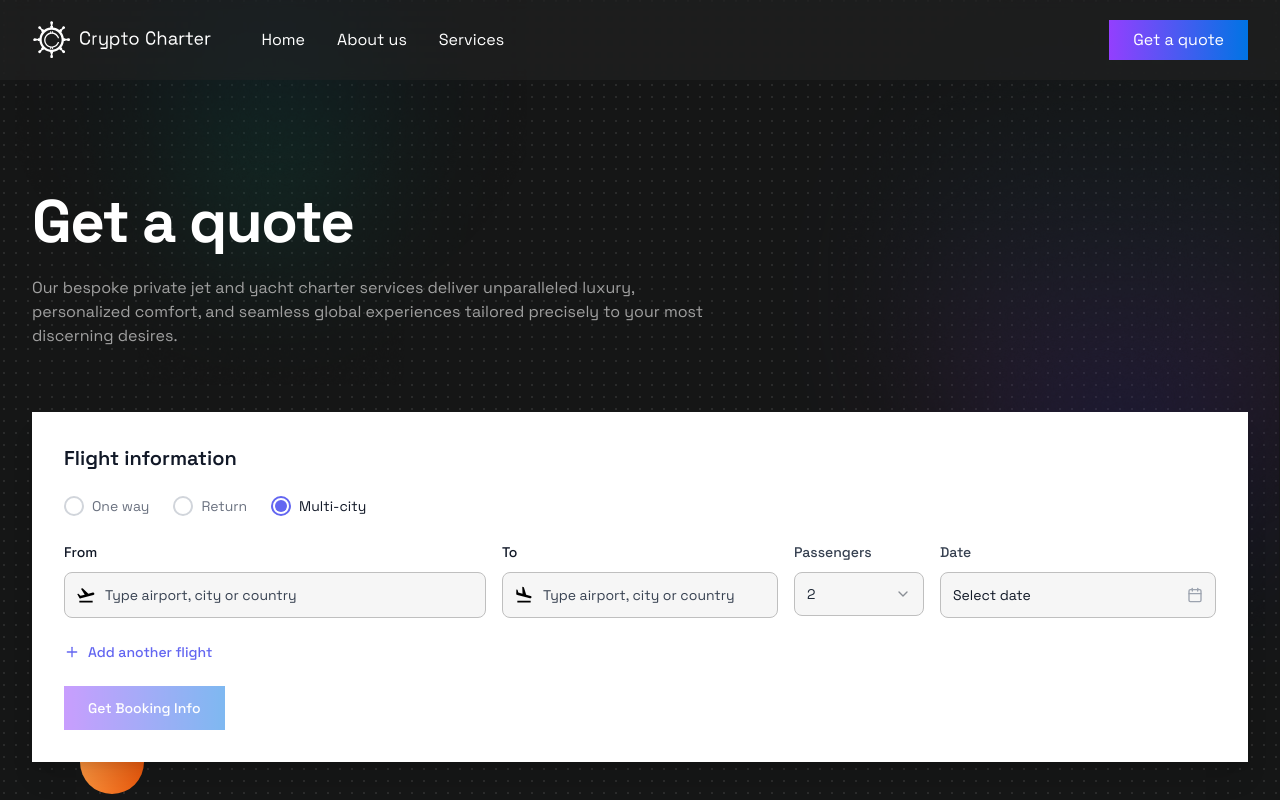
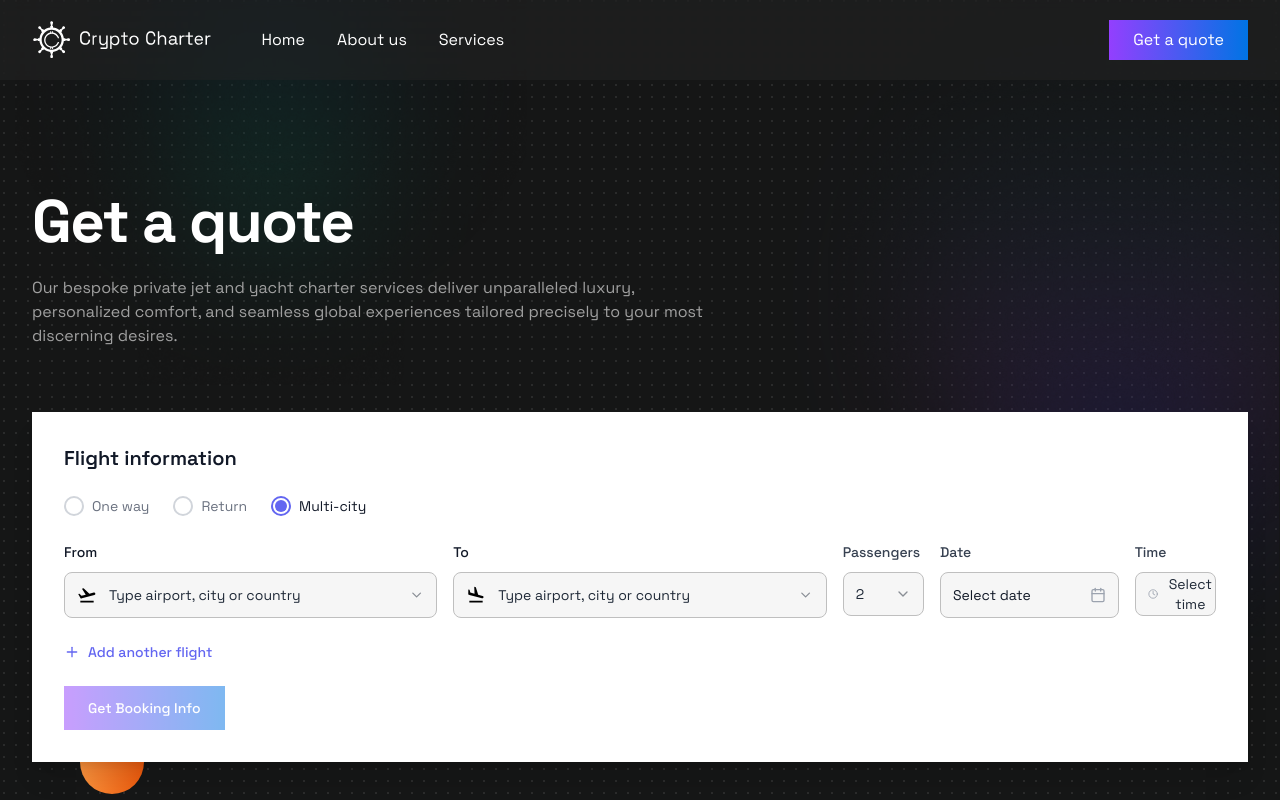
Before and after one commit to Paskab012/chrypto-charter, a Next.js app: page /calculate-flight in a window 1280 px wide. Both pictures are taken after a click on the label "Multi-city". Shown: the top 800 px of the page. Built offline with nearby package versions, Linux system fonts and the light colour scheme; a web font is replaced by a local one.

Commit message:
Implement multicity form

```diff
--- a/src/components/getAquotes/aiportSearchInput.tsx
+++ b/src/components/getAquotes/aiportSearchInput.tsx
@@ -18,6 +18,8 @@ interface AirportSearchInputProps {
   placeholder: string;
   icon: string;
   iconAlt: string;
+  value?: any;
+  onChange?: (value: any) => void;
 }
 
 const AirportSearchInput: React.FC<AirportSearchInputProps> = ({
@@ -25,7 +27,9 @@ const AirportSearchInput: React.FC<AirportSearchInputProps> = ({
   label,
   placeholder,
   icon,
-  iconAlt
+  iconAlt,
+  value: externalValue,
+  onChange: externalOnChange
 }) => {
   const [searchQuery, setSearchQuery] = useState("");
   const { airports, fetchAllAirports, filterAirports } = useAirportSearch();
@@ -40,6 +44,18 @@ const AirportSearchInput: React.FC<AirportSearchInputProps> = ({
     fetchAllAirports();
   }, [fetchAllAirports]);
 
+  const formatSelectedValue = (value: any) => {
+    if (!value) return "";
+
+    try {
+      const parsed = typeof value === "string" ? JSON.parse(value) : value;
+      return `${parsed.name} (${parsed.airport_code})`;
+    } catch (error) {
+      console.error("Error parsing airport value:", error);
+      return "";
+    }
+  };
+
   return (
     <div className='space-y-2'>
       <label className='text-sm font-medium text-gray-900'>{label}</label>
@@ -48,12 +64,44 @@ const AirportSearchInput: React.FC<AirportSearchInputProps> = ({
           name={name}
           control={control}
           rules={{ required: `${label} is required` }}
-          render={({ field }) => (
+          render={({ field }) => {
+            const currentValue =
+              externalValue !== undefined ? externalValue : field.value;
+
+            const selectValue = currentValue
+              ? typeof currentValue === "string"
+                ? currentValue
+                : JSON.stringify(currentValue)
+              : "";
+
+            return (
               <Select
-              value={field.value ? JSON.stringify(field.value) : ""}
+                value={selectValue}
                 onValueChange={(value) => {
+                  if (!value) {
+                    if (externalOnChange) {
+                      externalOnChange(null);
+                    } else {
+                      field.onChange(null);
+                    }
+                    return;
+                  }
+
+                  try {
                     const selected = JSON.parse(value);
+                    if (externalOnChange) {
+                      externalOnChange(selected);
+                    } else {
                       field.onChange(selected);
+                    }
+                  } catch (error) {
+                    console.error("Error parsing JSON:", value, error);
+                    if (externalOnChange) {
+                      externalOnChange(null);
+                    } else {
+                      field.onChange(null);
+                    }
+                  }
                 }}
               >
                 <SelectTrigger
@@ -63,7 +111,7 @@ const AirportSearchInput: React.FC<AirportSearchInputProps> = ({
                     "p-3 pl-3 text-sm h-auto min-h-[44px]"
                   )}
                 >
-                <div className='relative flex items-center w-full  md:pl-8 pl-6'>
+                  <div className='relative flex items-center w-full md:pl-8 pl-6'>
                     <Image
                       width={4}
                       height={4}
@@ -71,7 +119,9 @@ const AirportSearchInput: React.FC<AirportSearchInputProps> = ({
                       src={icon}
                       className='absolute left-0 h-5 w-5 text-gray-900'
                     />
-                  <SelectValue placeholder={placeholder} className='pl-2 ' />
+                    <SelectValue placeholder={placeholder}>
+                      {currentValue ? formatSelectedValue(currentValue) : ""}
+                    </SelectValue>
                   </div>
                 </SelectTrigger>
                 <SelectContent className='max-h-[300px] p-0' align='start'>
@@ -122,7 +172,8 @@ const AirportSearchInput: React.FC<AirportSearchInputProps> = ({
                   </ScrollArea>
                 </SelectContent>
               </Select>
-          )}
+            );
+          }}
         />
         {errors[name] && (
           <span className='text-xs text-red-500'>
--- a/src/components/getAquotes/dynamicFlightForm.tsx
+++ b/src/components/getAquotes/dynamicFlightForm.tsx
@@ -1,4 +1,3 @@
-// dynamicFlightForm.tsx
 import { format } from "date-fns";
 import { Calendar as CalendarIcon } from "lucide-react";
 import { Calendar } from "../ui/calendar";
@@ -10,7 +9,8 @@ import {
   SelectTrigger,
   SelectValue
 } from "../ui/select";
-import Image from "next/image";
+import TimeSelect from "./timeSelect";
+import AirportSearchInput from "./aiportSearchInput";
 
 interface FlightForm {
   id: string;
@@ -18,9 +18,10 @@ interface FlightForm {
   to: string;
   passengers: string;
   date: Date | undefined;
+  time?: string;
 }
 
-interface RenderFlightFormProps {
+interface DynamicFlightFormProps {
   form: FlightForm;
   index: number;
   updateFlightForm: (id: string, field: keyof FlightForm, value: any) => void;
@@ -28,48 +29,33 @@ interface RenderFlightFormProps {
 
 const DynamicFlightForm = ({
   form,
+  index,
   updateFlightForm
-}: RenderFlightFormProps) => {
+}: DynamicFlightFormProps) => {
   return (
-    <div className='grid grid-cols-1 md:grid-cols-8 gap-4 mt-4'>
-      <div className='space-y-2 md:col-span-3'>
-        <label className='text-sm font-medium text-gray-900'>From</label>
-        <div className='relative'>
-          <input
-            type='text'
+    <div className='grid grid-cols-1 md:grid-cols-12 gap-4 mt-4'>
+      <div className='md:col-span-4'>
+        <AirportSearchInput
+          name={`flight-${form.id}-from`}
+          label='From'
           placeholder='Type airport, city or country'
+          icon='/charter/takeoff.svg'
+          iconAlt='takeoff'
           value={form.from}
-            onChange={(e) => updateFlightForm(form.id, "from", e.target.value)}
-            className='w-full rounded-lg bg-[#F6F6F6] border border-[#BFBFBF] p-3 pl-10 text-sm placeholder:text-gray-700'
-          />
-          <Image
-            width={4}
-            height={4}
-            alt='takeoff'
-            src='/charter/takeoff.svg'
-            className='absolute left-3 top-1/2 h-5 w-5 -translate-y-1/2 text-gray-900'
+          onChange={(value: any) => updateFlightForm(form.id, "from", value)}
         />
       </div>
-      </div>
 
-      <div className='space-y-2 md:col-span-2'>
-        <label className='text-sm font-medium text-gray-900'>To</label>
-        <div className='relative'>
-          <input
-            type='text'
+      <div className='md:col-span-4'>
+        <AirportSearchInput
+          name={`flight-${form.id}-to`}
+          label='To'
           placeholder='Type airport, city or country'
+          icon='/charter/land.svg'
+          iconAlt='landing'
           value={form.to}
-            onChange={(e) => updateFlightForm(form.id, "to", e.target.value)}
-            className='w-full rounded-lg bg-[#F6F6F6] border border-[#BFBFBF] p-3 pl-10 text-sm placeholder:text-gray-700'
+          onChange={(value: any) => updateFlightForm(form.id, "to", value)}
         />
-          <Image
-            width={4}
-            height={4}
-            alt='landing'
-            src='/charter/land.svg'
-            className='absolute left-3 top-1/2 h-5 w-5 -translate-y-1/2 text-gray-900'
-          />
-        </div>
       </div>
 
       <div className='space-y-2 md:col-span-1'>
@@ -97,8 +83,11 @@ const DynamicFlightForm = ({
         <label className='text-sm font-medium text-gray-700'>Date</label>
         <Popover>
           <PopoverTrigger asChild>
-            <button className='w-full flex items-center justify-between rounded-lg bg-[#F6F6F6] border-[#BFBFBF] border p-3 text-sm'>
-              {form.date ? format(form.date, "PPP") : "Select date"}
+            <button
+              type='button'
+              className='w-full flex items-center justify-between rounded-lg bg-[#F6F6F6] border-[#BFBFBF] border p-3 text-sm'
+            >
+              {form.date ? format(form.date, "dd/MM/yyyy") : "Select date"}
               <CalendarIcon className='h-4 w-4 text-gray-400' />
             </button>
           </PopoverTrigger>
@@ -107,10 +96,17 @@ const DynamicFlightForm = ({
               mode='single'
               selected={form.date}
               onSelect={(date) => updateFlightForm(form.id, "date", date)}
-              // initialFocus
             />
           </PopoverContent>
         </Popover>
+      </div>
+
+      <div className='space-y-2 md:col-span-1'>
+        <TimeSelect
+          name={`flight-${form.id}-time`}
+          value={form.time}
+          onChange={(value) => updateFlightForm(form.id, "time", value)}
+        />
       </div>
     </div>
   );
--- a/src/components/getAquotes/multiCityFlights.tsx
+++ b/src/components/getAquotes/multiCityFlights.tsx
@@ -1,6 +1,15 @@
 import { Plus } from "lucide-react";
 import { useCharter } from "@/src/context/charterContext";
 import DynamicFlightForm from "./dynamicFlightForm";
+
+interface FlightForm {
+  id: string;
+  from: string;
+  to: string;
+  passengers: string;
+  date: Date | undefined;
+  time: any;
+}
 
 const MultiCityFlights = () => {
   const { flightForms, setFlightForms } = useCharter();
@@ -15,15 +24,21 @@ const MultiCityFlights = () => {
           to: "",
           passengers: "2",
           date: undefined
+          // time: undefined
         }
       ]);
     }
   };
 
-  const updateFlightForm = (id: string, field: string, value: any) => {
-    setFlightForms((forms) =>
-      forms.map((form) => (form.id === id ? { ...form, [field]: value } : form))
+  const updateFlightForm = (
+    id: string,
+    field: keyof FlightForm,
+    value: any
+  ) => {
+    const updatedForms = flightForms.map((form) =>
+      form.id === id ? { ...form, [field]: value } : form
     );
+    setFlightForms(updatedForms);
   };
 
   return (
--- a/src/components/getAquotes/singleFlightForm.tsx
+++ b/src/components/getAquotes/singleFlightForm.tsx
@@ -30,7 +30,7 @@ const SingleFlightForm = () => {
   } = useFormContext();
 
   const router = useRouter();
-  const { setFlightCalculation } = useCharter();
+  const { flightType, setFlightCalculation } = useCharter();
   const { calculateFlight, isLoading, error } = useFlightCalculator();
 
   const formValues = watch();
@@ -39,6 +39,9 @@ const SingleFlightForm = () => {
     formValues.to &&
     formValues.passengers &&
     formValues.date;
+
+  const fromLabel = flightType === "return" ? "To" : "From";
+  const toLabel = flightType === "return" ? "From" : "To";
 
   const onSubmit = async (data: any) => {
     try {
@@ -60,7 +63,7 @@ const SingleFlightForm = () => {
       <div className='md:col-span-4'>
         <AirportSearchInput
           name='from'
-          label='From'
+          label={fromLabel}
           placeholder='Type airport, city or country'
           icon='/charter/takeoff.svg'
           iconAlt='takeoff'
@@ -69,7 +72,7 @@ const SingleFlightForm = () => {
       <div className='md:col-span-4'>
         <AirportSearchInput
           name='to'
-          label='To'
+          label={toLabel}
           placeholder='Type airport, city or country'
           icon='/charter/land.svg'
           iconAlt='landing'
--- a/src/components/getAquotes/timeSelect.tsx
+++ b/src/components/getAquotes/timeSelect.tsx
@@ -9,11 +9,19 @@ import {
 } from "../ui/select";
 import { Clock } from "lucide-react";
 
-const TimeSelect = () => {
-  const {
-    control,
-    formState: { errors }
-  } = useFormContext();
+interface TimeSelectProps {
+  name?: string;
+  onChange?: (value: string) => void;
+  value?: string;
+}
+
+const TimeSelect = ({
+  name = "time",
+  onChange,
+  value: propValue
+}: TimeSelectProps) => {
+  const formContext = useFormContext();
+  const useFormMode = formContext && !onChange;
 
   const generateTimeSlots = () => {
     const slots = [];
@@ -28,23 +36,51 @@ const TimeSelect = () => {
     return slots;
   };
 
+  if (!useFormMode) {
+    return (
+      <div className='space-y-2'>
+        <label className='text-sm font-medium text-gray-700'>Time</label>
+        <Select onValueChange={onChange} value={propValue}>
+          <SelectTrigger className='w-full rounded-lg bg-[#F6F6F6] border-[#BFBFBF] p-3 text-sm'>
+            <div className='flex items-center gap-2'>
+              <Clock className='h-4 w-4 text-gray-400' />
+              <SelectValue placeholder='Select time' />
+            </div>
+          </SelectTrigger>
+          <SelectContent className='max-h-[300px]'>
+            {generateTimeSlots().map((time) => (
+              <SelectItem key={time} value={time}>
+                {time}
+              </SelectItem>
+            ))}
+          </SelectContent>
+        </Select>
+      </div>
+    );
+  }
+
+  const {
+    control,
+    formState: { errors }
+  } = formContext;
+
   return (
     <div className='space-y-2'>
       <label className='text-sm font-medium text-gray-700'>Time</label>
       <Controller
-        name='time'
+        name={name}
         control={control}
         rules={{ required: "Time is required" }}
         render={({ field }) => (
           <Select onValueChange={field.onChange} value={field.value}>
             <SelectTrigger
               className={`w-full rounded-lg bg-[#F6F6F6] ${
-                errors.time ? "border-red-500" : "border-[#BFBFBF]"
+                errors[name] ? "border-red-500" : "border-[#BFBFBF]"
               } p-3 text-sm`}
             >
               <div className='flex items-center gap-2'>
                 <Clock className='h-4 w-4 text-gray-400' />
-                <SelectValue />
+                <SelectValue placeholder='Select time' />
               </div>
             </SelectTrigger>
             <SelectContent className='max-h-[300px]'>
@@ -57,9 +93,9 @@ const TimeSelect = () => {
           </Select>
         )}
       />
-      {errors.time && (
+      {errors[name] && (
         <span className='text-xs text-red-500'>
-          {errors.time.message as string}
+          {errors[name]?.message as string}
         </span>
       )}
     </div>
```
Also changed, not shown: src/components/getAquotes/flightBookingForm.tsx (+11 -9 lines). Lines whose indentation alone changed are shown as unchanged.
